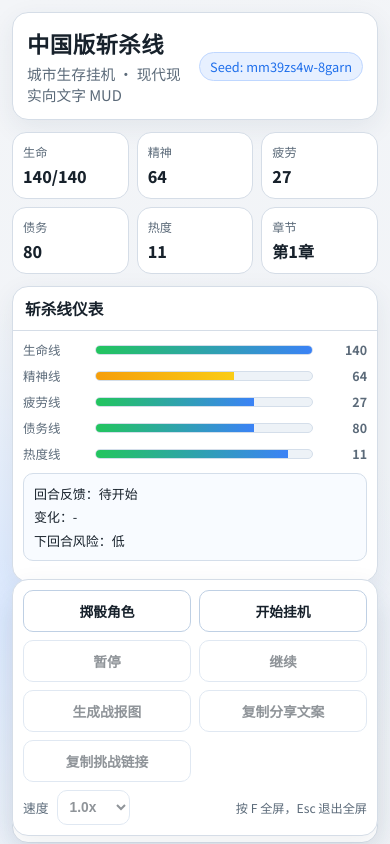
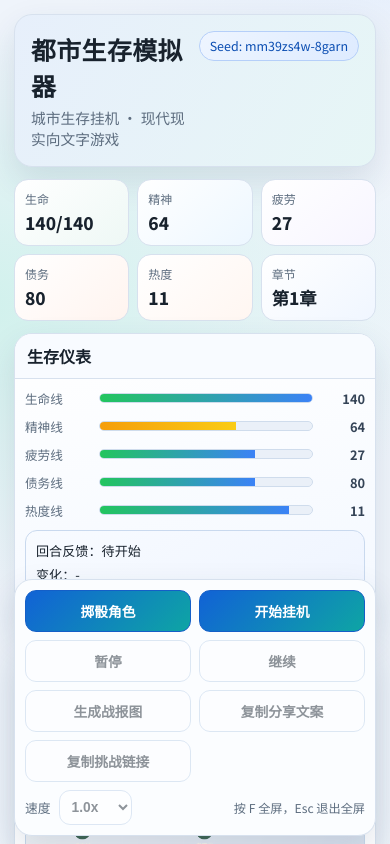
Before and after one commit to oiahoon/adventure-simulator, a website: page public/index.html in a window 390 px wide. Shown: the top 844 px of the page. Drawn offline with Linux system fonts and the light colour scheme; a web font is replaced by a local one.

Commit message:
feat: rebrand wording and modernize mobile-first UI

```diff
--- a/public/assets/styles/idle-mud.css
+++ b/public/assets/styles/idle-mud.css
@@ -1,13 +1,16 @@
 :root {
-  --bg-0: #f3f5f8;
-  --bg-1: #e8edf3;
+  --bg: #f4f7fb;
+  --bg-accent: #e7f0ff;
   --card: #ffffff;
-  --ink: #17212b;
-  --ink-soft: #5b6a79;
-  --line: #d5dde7;
-  --brand: #1f6feb;
-  --brand-soft: #e7f0ff;
-  --warn: #b54708;
+  --card-soft: #f8fbff;
+  --ink: #18222d;
+  --ink-soft: #5d6d7f;
+  --line: #d7e1ee;
+  --brand: #1264d9;
+  --brand-2: #0ea5a4;
+  --warn: #b45309;
+  --danger: #be123c;
+  --shadow: 0 14px 34px rgba(26, 54, 93, 0.12);
 }
 
 * {
@@ -19,38 +22,42 @@ body {
   color: var(--ink);
   font-family: "Noto Sans SC", "PingFang SC", "Microsoft YaHei", sans-serif;
   background:
-    radial-gradient(1200px 800px at 85% -20%, #c5dcff 0%, transparent 60%),
-    radial-gradient(800px 500px at -10% 20%, #dbe9ff 0%, transparent 60%),
-    linear-gradient(160deg, var(--bg-0), var(--bg-1));
+    radial-gradient(1200px 620px at 120% -10%, #bfd8ff 0%, transparent 60%),
+    radial-gradient(780px 440px at -10% 10%, #d0f1ec 0%, transparent 64%),
+    linear-gradient(170deg, #eff4fb, var(--bg));
 }
 
 .page {
-  width: min(980px, 100%);
+  width: min(1080px, 100%);
   margin: 0 auto;
-  padding: 12px;
+  padding: 14px;
   display: grid;
   gap: 12px;
 }
 
 .panel {
   border: 1px solid var(--line);
-  border-radius: 16px;
-  background: color-mix(in srgb, var(--card) 94%, #f8fbff);
-  box-shadow: 0 8px 26px rgba(42, 68, 95, 0.08);
+  border-radius: 18px;
+  background: color-mix(in srgb, var(--card) 92%, #f0f7ff);
+  box-shadow: var(--shadow);
+  overflow: hidden;
 }
 
 .hero {
   display: flex;
-  align-items: center;
+  align-items: flex-start;
   justify-content: space-between;
   gap: 12px;
-  padding: 14px;
+  padding: 16px;
+  background:
+    linear-gradient(120deg, rgba(18, 100, 217, 0.1), rgba(14, 165, 164, 0.1)),
+    var(--card);
 }
 
 .hero h1 {
   margin: 0;
   font-family: "ZCOOL XiaoWei", serif;
-  font-size: 1.4rem;
+  font-size: 1.55rem;
   letter-spacing: 0.02em;
 }
 
@@ -58,15 +65,16 @@ body {
   margin: 4px 0 0;
   color: var(--ink-soft);
   font-size: 0.92rem;
+  line-height: 1.45;
 }
 
 .seed-pill {
-  font-size: 0.8rem;
-  color: var(--brand);
-  border: 1px solid #bfd7ff;
-  background: var(--brand-soft);
+  font-size: 0.78rem;
+  color: #0a4db2;
+  border: 1px solid #b5cff9;
+  background: linear-gradient(120deg, #eef5ff, #deebff);
   border-radius: 999px;
-  padding: 4px 10px;
+  padding: 5px 10px;
   white-space: nowrap;
 }
 
@@ -79,80 +87,112 @@ body {
 .kpi-card {
   border: 1px solid var(--line);
   border-radius: 14px;
-  background: var(--card);
   padding: 10px;
   display: grid;
   gap: 3px;
+  background: var(--card);
+}
+
+.kpi-card:nth-child(1) {
+  background: linear-gradient(140deg, #ffffff, #eef8f5);
+}
+
+.kpi-card:nth-child(2) {
+  background: linear-gradient(140deg, #ffffff, #edf7ff);
+}
+
+.kpi-card:nth-child(3) {
+  background: linear-gradient(140deg, #ffffff, #f7f5ff);
+}
+
+.kpi-card:nth-child(4) {
+  background: linear-gradient(140deg, #ffffff, #fff4ef);
+}
+
+.kpi-card:nth-child(5) {
+  background: linear-gradient(140deg, #ffffff, #fff6f1);
+}
+
+.kpi-card:nth-child(6) {
+  background: linear-gradient(140deg, #ffffff, #f0f6ff);
 }
 
 .kpi-card span {
-  font-size: 0.76rem;
+  font-size: 0.75rem;
   color: var(--ink-soft);
 }
 
 .kpi-card strong {
-  font-size: 1rem;
+  font-size: 1.08rem;
   font-weight: 800;
 }
 
+.panel > h2 {
+  margin: 0;
+  padding: 10px 12px;
+  border-bottom: 1px solid var(--line);
+  font-size: 1rem;
+  background: #f8fbff;
+}
+
 .killline-panel {
-  padding-bottom: 10px;
+  background: linear-gradient(170deg, #ffffff, #f3f8ff);
 }
 
 .killline-grid {
   margin: 10px;
   display: grid;
-  gap: 8px;
+  gap: 9px;
 }
 
 .killline-row {
   display: grid;
-  grid-template-columns: 64px 1fr 46px;
+  grid-template-columns: 66px 1fr 44px;
   align-items: center;
   gap: 8px;
 }
 
 .killline-row span {
   color: var(--ink-soft);
-  font-size: 0.78rem;
+  font-size: 0.79rem;
 }
 
 .killline-track {
   height: 10px;
   border-radius: 999px;
-  background: #edf2f7;
+  background: #eaf0f8;
   overflow: hidden;
-  border: 1px solid #d4deea;
+  border: 1px solid #cfdcec;
 }
 
 .killline-track i {
   display: block;
   height: 100%;
   width: 0%;
-  background: linear-gradient(90deg, #39a98f, #4f9cf8);
+  background: linear-gradient(90deg, #13b981, #2f77ff);
   transition: width 0.25s ease;
 }
 
 .killline-row em {
   text-align: right;
   font-style: normal;
+  font-size: 0.8rem;
   font-weight: 700;
-  font-size: 0.78rem;
-  color: var(--ink-soft);
+  color: #344356;
 }
 
 .turn-card {
   margin: 10px;
-  border: 1px solid #d4deea;
-  border-radius: 10px;
-  background: #f8fbff;
+  border: 1px solid #c9d9ee;
+  border-radius: 12px;
+  background: linear-gradient(150deg, #f8fbff, #eef4ff);
   padding: 10px;
 }
 
 .turn-card p {
   margin: 0;
-  font-size: 0.81rem;
-  line-height: 1.5;
+  font-size: 0.82rem;
+  line-height: 1.52;
 }
 
 .turn-card p + p {
@@ -161,7 +201,6 @@ body {
 
 .layout {
   display: grid;
-  grid-template-columns: 1fr;
   gap: 10px;
 }
 
@@ -171,19 +210,12 @@ body {
   gap: 10px;
 }
 
-.panel > h2 {
-  margin: 0;
-  padding: 10px 12px;
-  border-bottom: 1px solid var(--line);
-  font-size: 0.98rem;
-}
-
 #world-canvas {
   width: calc(100% - 20px);
   margin: 10px;
   border-radius: 12px;
-  border: 1px solid #cad5e2;
-  background: #f4f8ff;
+  border: 1px solid #c8d8ea;
+  background: #eef4ff;
   display: block;
 }
 
@@ -193,12 +225,13 @@ body {
 
 #log {
   margin: 10px;
-  padding: 10px;
-  height: 250px;
+  padding: 11px;
+  height: 260px;
   overflow-y: auto;
-  border: 1px solid var(--line);
-  border-radius: 10px;
-  background: #fdfefe;
+  border: 1px solid #d4deeb;
+  border-radius: 11px;
+  background: #f7fbff;
+  color: #1f2b38;
   white-space: pre-wrap;
   line-height: 1.5;
   font-size: 0.86rem;
@@ -208,16 +241,16 @@ body {
 #ending-sheet {
   margin: 10px;
   padding: 10px;
-  border: 1px solid var(--line);
-  border-radius: 10px;
-  background: #fdfefe;
+  border: 1px solid #d4deeb;
+  border-radius: 11px;
+  background: #f9fcff;
   white-space: pre-wrap;
-  line-height: 1.48;
+  line-height: 1.5;
   font-size: 0.82rem;
 }
 
 #character-sheet {
-  min-height: 250px;
+  min-height: 270px;
 }
 
 #ending-sheet {
@@ -232,8 +265,8 @@ body {
   width: calc(100% - 20px);
   margin: 10px;
   border-radius: 12px;
-  border: 1px solid #cad5e2;
-  background: #f2efe8;
+  border: 1px solid #c8d8ea;
+  background: #ecebe4;
   display: block;
 }
 
@@ -242,15 +275,16 @@ body {
   display: inline-block;
   color: var(--brand);
   text-decoration: none;
-  font-weight: 600;
+  font-weight: 700;
 }
 
 .controls {
   padding: 10px;
   position: sticky;
   bottom: 8px;
-  z-index: 5;
-  backdrop-filter: blur(4px);
+  z-index: 8;
+  background: color-mix(in srgb, #ffffff 84%, #e9f2ff);
+  backdrop-filter: blur(8px);
 }
 
 .btn-row {
@@ -267,14 +301,21 @@ body {
 .controls button,
 .controls select,
 .choice-btn {
-  border: 1px solid #bfd0e4;
-  border-radius: 10px;
+  border: 1px solid #bcd0e8;
+  border-radius: 11px;
   background: #ffffff;
   color: var(--ink);
   font-size: 0.86rem;
   font-weight: 700;
   padding: 10px 8px;
   cursor: pointer;
+}
+
+.controls .btn-row:first-child button:first-child,
+.controls .btn-row:first-child button:nth-child(2) {
+  background: linear-gradient(135deg, #1162d6, #0ea5a4);
+  border-color: #145fc7;
+  color: #ffffff;
 }
 
 .controls button:disabled,
@@ -285,7 +326,7 @@ body {
 
 .controls button:hover:enabled,
 .choice-btn:hover {
-  border-color: #9ec2f6;
+  border-color: #95b7e8;
   background: #f1f7ff;
 }
 
@@ -320,7 +361,7 @@ body {
 
 .choice-card {
   width: min(620px, 100%);
-  border: 1px solid #bed0e8;
+  border: 1px solid #bcd0e8;
   border-radius: 16px;
   background: #ffffff;
   padding: 14px;
@@ -351,7 +392,7 @@ body {
 
 @media (min-width: 900px) {
   .page {
-    padding: 16px;
+    padding: 18px;
     gap: 14px;
   }
 
@@ -373,12 +414,8 @@ body {
     grid-template-columns: repeat(4, minmax(0, 1fr));
   }
 
-  .meta-row {
-    margin-top: 2px;
-  }
-
   #log {
-    height: 300px;
+    height: 310px;
   }
 
   .choice-modal {
--- a/public/index.html
+++ b/public/index.html
@@ -3,8 +3,8 @@
 <head>
   <meta charset="UTF-8">
   <meta name="viewport" content="width=device-width, initial-scale=1.0">
-  <title>中国版斩杀线 - 城市生存 MUD</title>
-  <meta name="description" content="单机挂机文字 MUD，中国版斩杀线城市生存模拟">
+  <title>都市生存模拟器 - 文字挂机 MUD</title>
+  <meta name="description" content="单机挂机文字 MUD，现代城市生存模拟">
   <link rel="preconnect" href="https://fonts.googleapis.com">
   <link rel="preconnect" href="https://fonts.gstatic.com" crossorigin>
   <link href="https://fonts.googleapis.com/css2?family=Noto+Sans+SC:wght@400;600;700;800&family=ZCOOL+XiaoWei&display=swap" rel="stylesheet">
@@ -14,8 +14,8 @@
   <main class="page">
     <header class="hero panel">
       <div>
-        <h1>中国版斩杀线</h1>
-        <p>城市生存挂机 · 现代现实向文字 MUD</p>
+        <h1>都市生存模拟器</h1>
+        <p>城市生存挂机 · 现代现实向文字游戏</p>
       </div>
       <div class="seed-pill" id="seed-pill">Seed: -</div>
     </header>
@@ -48,7 +48,7 @@
     </section>
 
     <section class="panel killline-panel">
-      <h2>斩杀线仪表</h2>
+      <h2>生存仪表</h2>
       <div class="killline-grid">
         <div class="killline-row">
           <span>生命线</span>
@@ -102,7 +102,7 @@
           <h2>结局与分享</h2>
           <pre id="ending-sheet">本局尚未结束</pre>
           <canvas id="share-canvas" width="1080" height="1920" aria-label="share report"></canvas>
-          <a id="download-share-link" class="hidden" download="killline-report.png">下载战报图</a>
+          <a id="download-share-link" class="hidden" download="survival-report.png">下载战报图</a>
         </section>
       </aside>
     </section>
--- a/public/src/idle-mud.js
+++ b/public/src/idle-mud.js
@@ -71,7 +71,7 @@
     { id: 5, name: "成家与房贷", minLevel: 5, mission: "在家庭责任与账单压力中维持平衡" },
     { id: 6, name: "舆情与法律", minLevel: 6, mission: "处理高风险公共事件，避免连锁失控" },
     { id: 7, name: "现金流保卫", minLevel: 7, mission: "在终局前稳住身心状态与债务曲线" },
-    { id: 8, name: "中国版斩杀线", minLevel: 8, mission: "击败系统性暴雷并活着走出终盘" }
+    { id: 8, name: "终盘生存线", minLevel: 8, mission: "击败系统性暴雷并活着走出终盘" }
   ];
 
   const chapterQuestBook = {
@@ -118,7 +118,7 @@
       { id: "c7-3", text: "累计触发 3 次稀有事件", req: { rareEvents: 3 } },
       { id: "c7-4", text: "累计 12 场战斗", req: { battles: 12 } }
     ],
-    8: [{ id: "c8-1", text: "击败系统性暴雷完成中国版斩杀线", req: { bossDefeated: true } }]
+    8: [{ id: "c8-1", text: "击败系统性暴雷完成终盘生存线", req: { bossDefeated: true } }]
   };
 
   const sideQuestTemplates = [
@@ -942,7 +942,7 @@
     shareCtx.fillRect(0, 0, w, h);
     shareCtx.fillStyle = "#35251a";
     shareCtx.font = "bold 60px serif";
-    shareCtx.fillText("斩杀线战报", 120, 180);
+    shareCtx.fillText("生存战报", 120, 180);
     shareCtx.font = "42px serif";
     shareCtx.fillText("本局结束后可生成分享卡", 120, 270);
   }
@@ -972,7 +972,7 @@
 
     shareCtx.fillStyle = "#2f1d14";
     shareCtx.font = "bold 72px serif";
-    shareCtx.fillText("斩杀线战报", 90, 120);
+    shareCtx.fillText("生存战报", 90, 120);
     shareCtx.font = "42px serif";
     shareCtx.fillText(`${result.name} · ${result.profession}`, 90, 190);
 
@@ -1287,7 +1287,7 @@
       if (isBoss) {
         state.flags.bossDefeated = true;
         addMilestone("击败系统性暴雷");
-        addLog("你熬穿系统性暴雷，斩杀线成功抬升。");
+        addLog("你熬穿系统性暴雷，生存评分大幅抬升。");
         endRun(true);
       }
     } else {
@@ -2013,7 +2013,7 @@
 
     const shareTemplates = [
       [
-        `我在《中国版斩杀线》打出了结局「${title}」`,
+        `我在《都市生存模拟器》打出了结局「${title}」`,
         `角色：${p.name}（${p.profession.name}）｜评分：${score}`,
         `主线：第${finalChapter.id}章《${finalChapter.name}》｜主线节点 ${mainlineCompleted} 个`,
         `支线完成：${sideQuestCompletions}｜稀有事件：${state.metrics.rareEvents}｜成就 ${achievements.length}/${achievementPoints}分`,
@@ -2115,7 +2115,7 @@
     state.pendingChoice = null;
     state.story = {
       chapterId: 1,
-      milestones: ["踏入城市生存线"],
+      milestones: ["踏入城市生存"],
       majorChoices: [],
       stance: 0,
       mainlineProgress: { 1: 0 },
@@ -2159,7 +2159,7 @@
 
     clearShareCanvas();
     els.downloadShareLink.classList.add("hidden");
-    addLog(`掷骰完成: ${state.player.name} (${state.player.profession.name}) 进入城市生存线。`);
+    addLog(`掷骰完成: ${state.player.name} (${state.player.profession.name}) 进入城市生存。`);
     if (state.player.profile) {
       addLog(`角色画像: ${state.player.profile.origin} / ${state.player.profile.education} / ${state.player.profile.family}`);
     }
```
Also changed, not shown: progress.md (+5 -0 lines).
